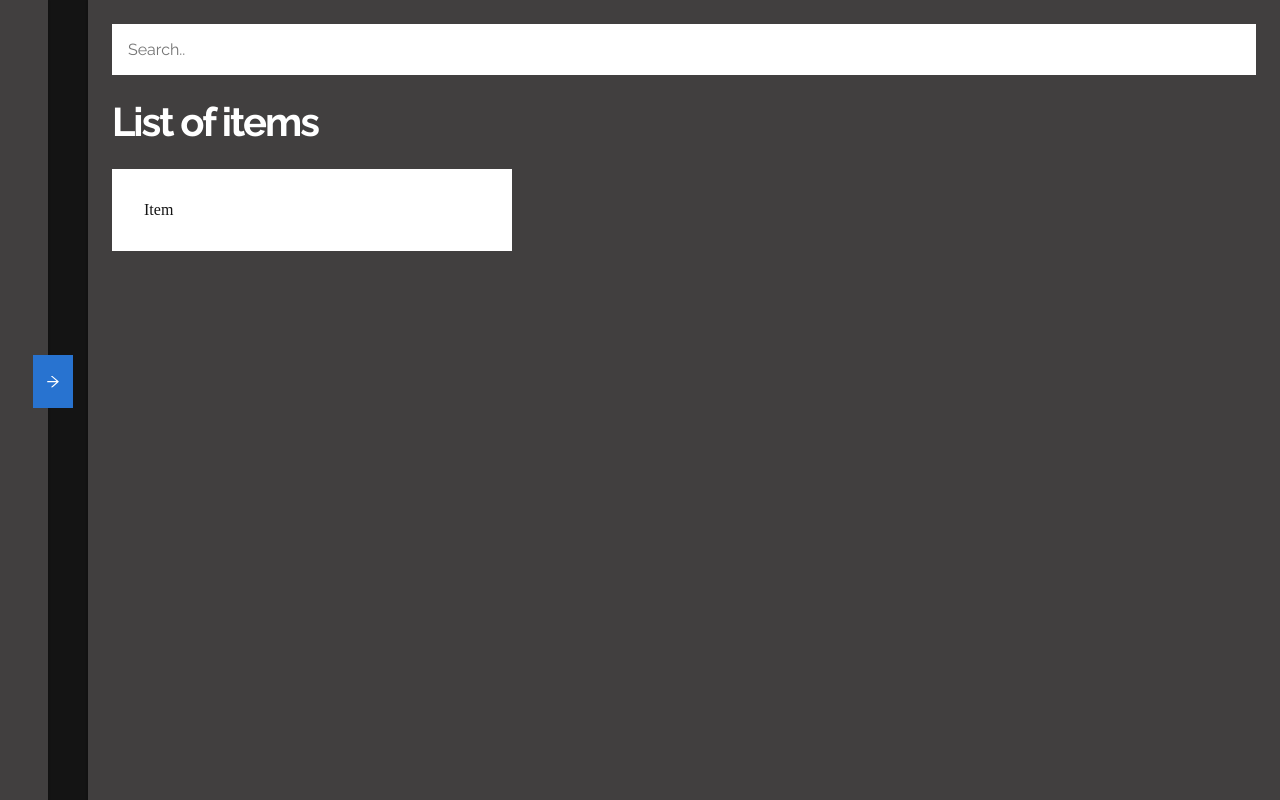
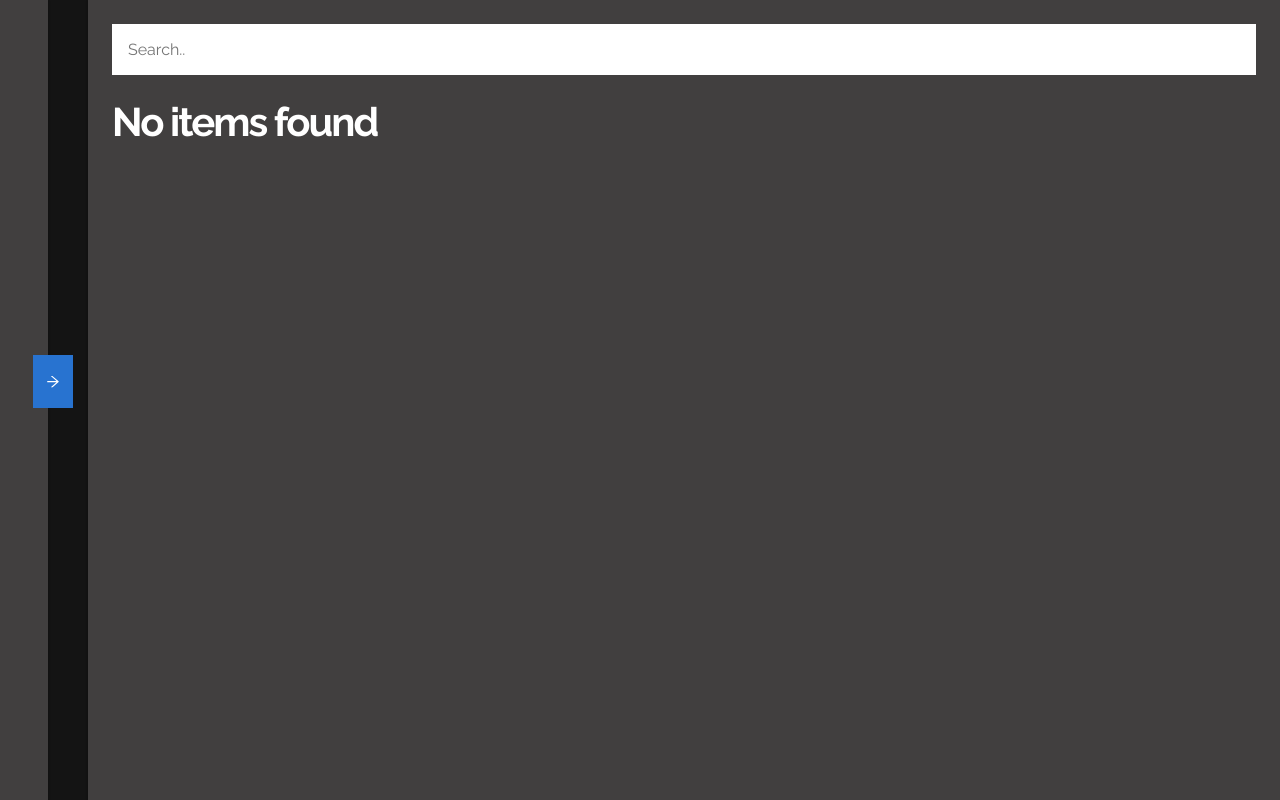
Before and after one commit to Rub4l1to/to-do-redux, a React (Vite) app: page / in a window 1280 px wide. Built offline with nearby package versions, Linux system fonts and the light colour scheme.

Commit message:
Item stylish

```diff
--- a/src/components/Item/index.tsx
+++ b/src/components/Item/index.tsx
@@ -6,8 +6,30 @@ import { TodoModel } from 'interfaces/redux/todos';
 //* Styles
 import * as Styled from './styles';
 
+//* Components
+import { Fields } from 'components/Shared';
+
 export const Item: FC<TodoModel> = ({ name, description, price, amount }) => {
   const [editMode, handleEdit] = useState<boolean>(false);
 
-  return <Styled.Item>Item</Styled.Item>;
+  return (
+    <Styled.Item>
+      <Styled.Section>
+        <Styled.Label>Name</Styled.Label>
+        <Fields.InputTextField name="name" value={name} />
+      </Styled.Section>
+      <Styled.Section>
+        <Styled.Label>Price</Styled.Label>
+        <Fields.InputNumberField name="price" value={price} />
+      </Styled.Section>
+      <Styled.Section>
+        <Styled.Label>Amount</Styled.Label>
+        <Fields.InputNumberField name="amount" value={amount} />
+      </Styled.Section>
+      <Styled.Section>
+        <Styled.Label>Description</Styled.Label>
+        <Fields.TextAreaField name="description" value={description} />
+      </Styled.Section>
+    </Styled.Item>
+  );
 };
--- a/src/components/Item/styles.ts
+++ b/src/components/Item/styles.ts
@@ -3,12 +3,12 @@ import { fadeIn } from 'styles/animations';
 import { Flexbox, PaddingBlock, PaddingInline } from 'styles/mixins';
 
 export const Item = styled('div')`
-  ${PaddingInline({ start: 2, end: 2 })};
-  ${PaddingBlock({ start: 2, end: 2 })};
+  ${PaddingInline({ start: 1.5, end: 1.5 })};
+  ${PaddingBlock({ start: 1.5, end: 1.5 })};
   ${Flexbox({ justify: 'space-between', align: 'flex-start', direction: 'column' })};
   gap: 12px;
   position: relative;
-  max-inline-size: 400px;
+  flex: 1 1 400px;
   background-color: ${({ theme }) => theme.colors.primary};
   color: ${({ theme }) => theme.colors.tertiary};
   transition: all 0.3s ease-in-out;
@@ -16,12 +16,14 @@ export const Item = styled('div')`
   animation: ${fadeIn} 500ms ease-in;
 
   &:hover {
-    transform: scale(1.05);
+    transform: scale(1.01);
   }
 `;
 
 export const Section = styled('div')`
+  ${Flexbox({ justify: 'flex-start', align: 'flex-start', direction: 'column' })};
   inline-size: 100%;
+  gap: 12px;
 `;
 
 export const Label = styled('label')`
--- a/src/components/ItemList/index.tsx
+++ b/src/components/ItemList/index.tsx
@@ -17,9 +17,11 @@ export const ItemList: FC = () => {
   return (
     <Styled.List>
       <Styled.Title>{items.length !== 0 ? 'List of items' : 'No items found'}</Styled.Title>
-      {items.map(({ id, ...props }: TodoModel) => (
-        <Item key={`${id}`} {...{ id, ...props }} />
-      ))}
+      <Styled.Items>
+        {items.map(({ id, ...props }: TodoModel) => (
+          <Item key={`${id}`} {...{ id, ...props }} />
+        ))}
+      </Styled.Items>
     </Styled.List>
   );
 };
--- a/src/components/ItemList/styles.ts
+++ b/src/components/ItemList/styles.ts
@@ -4,6 +4,11 @@ export const List = styled('div')`
   display: flex;
   flex-direction: column;
   gap: 24px;
+  overflow-y: auto;
+
+  &::-webkit-scrollbar {
+    display: none;
+  }
 `;
 
 export const Heading = styled('div')``;
@@ -14,3 +19,10 @@ export const Title = styled('h2')`
   letter-spacing: -2px;
   font-family: ${({ theme: { fonts } }) => fonts.primary.semibold};
 `;
+
+export const Items = styled('div')`
+  display: flex;
+  flex-wrap: wrap;
+
+  gap: 12px;
+`;
--- a/src/components/Shared/Fields/InputNumber/styles.ts
+++ b/src/components/Shared/Fields/InputNumber/styles.ts
@@ -9,7 +9,7 @@ export const InputNumberField = styled.input<{ error?: boolean }>`
 
   -moz-appearance: textfield;
   font-size: 1rem;
-  border: 2px solid ${({ theme: { colors }, error }) => (error ? 'red' : colors.primary)};
+  border: 1px solid ${({ theme: { colors }, error }) => (error ? 'red' : colors.tertiary)};
   outline: none;
 
   inline-size: 100%;
--- a/src/components/Shared/Fields/InputText/styles.ts
+++ b/src/components/Shared/Fields/InputText/styles.ts
@@ -8,7 +8,7 @@ export const InputTextField = styled.input<{ error?: boolean }>`
   ${PaddingBlock({ start: 0.875, end: 0.875 })};
   ${PaddingInline({ start: 0.75, end: 0.75 })};
   font-size: 1rem;
-  border: 2px solid ${({ theme: { colors }, error }) => (error ? 'red' : colors.primary)};
+  border: 1px solid ${({ theme: { colors }, error }) => (error ? 'red' : colors.tertiary)};
   outline: none;
   inline-size: 100%;
   transition: all 300ms;
--- a/src/components/Shared/Fields/TextArea/styles.ts
+++ b/src/components/Shared/Fields/TextArea/styles.ts
@@ -12,5 +12,5 @@ export const InputTextArea = styled.textarea<{ error?: boolean }>`
   font-family: ${({ theme: { fonts } }) => fonts.primary.regular};
   resize: none;
   block-size: 150px;
-  border: 2px solid ${({ theme: { colors }, error }) => (error ? 'red' : colors.primary)};
+  border: 1px solid ${({ theme: { colors }, error }) => (error ? 'red' : colors.tertiary)};
 `;
--- a/src/pages/Home/styles.ts
+++ b/src/pages/Home/styles.ts
@@ -3,7 +3,8 @@ import styled from '@emotion/styled';
 export const Home = styled('section')`
   background: ${({ theme: { colors } }) => colors.tertiary};
   color: ${({ theme: { colors } }) => colors.primary};
-  min-block-size: 100vh;
+  max-block-size: 100vh;
+  block-size: 100vh;
   gap: 40px;
   display: flex;
   flex-direction: column;
--- a/src/redux/slices/todos/index.ts
+++ b/src/redux/slices/todos/index.ts
@@ -12,15 +12,7 @@ export interface TodosState {
 }
 
 export const initialState = {
-  items: [
-    {
-      id: '1',
-      name: 'Todo 1',
-      description: 'Description 1',
-      amount: 1,
-      price: 1,
-    },
-  ],
+  items: [],
   searchItems: [],
   item: {} as TodoModel,
   itemEdit: {} as TodoModel,
```
